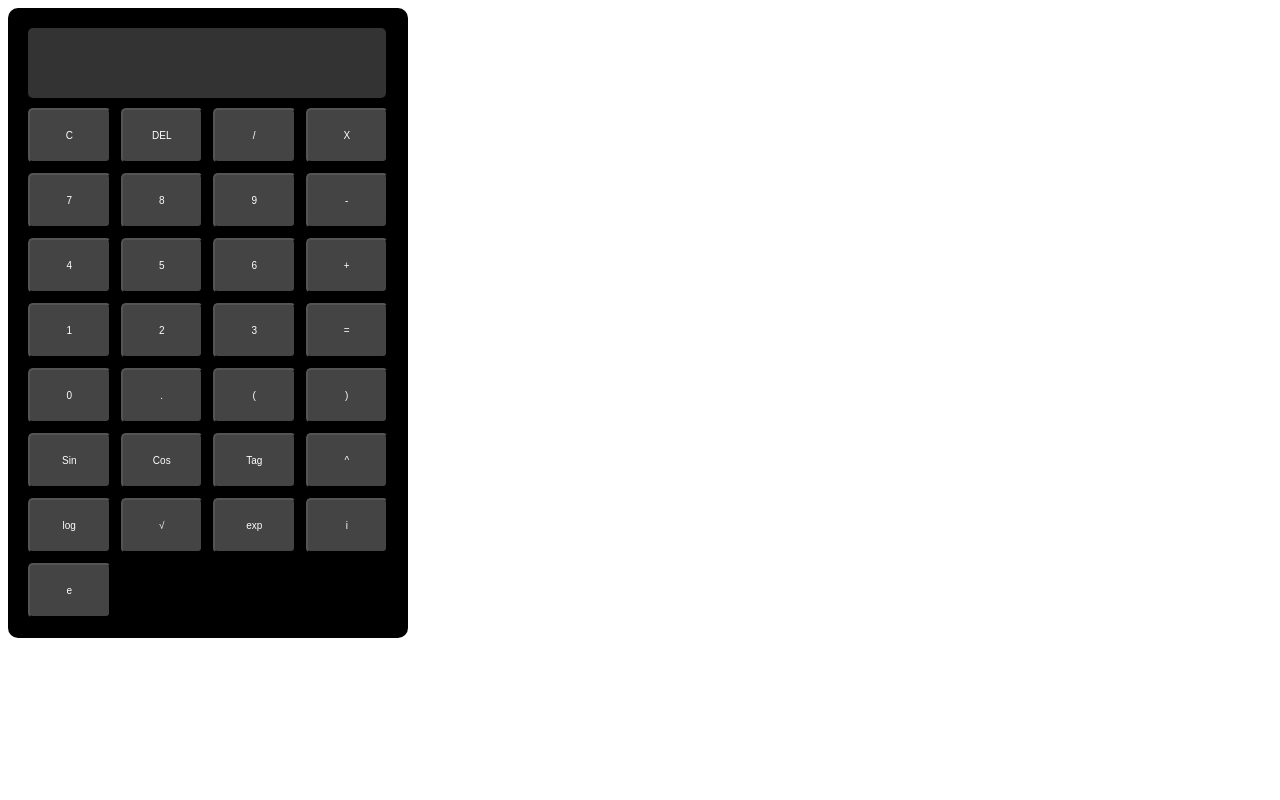
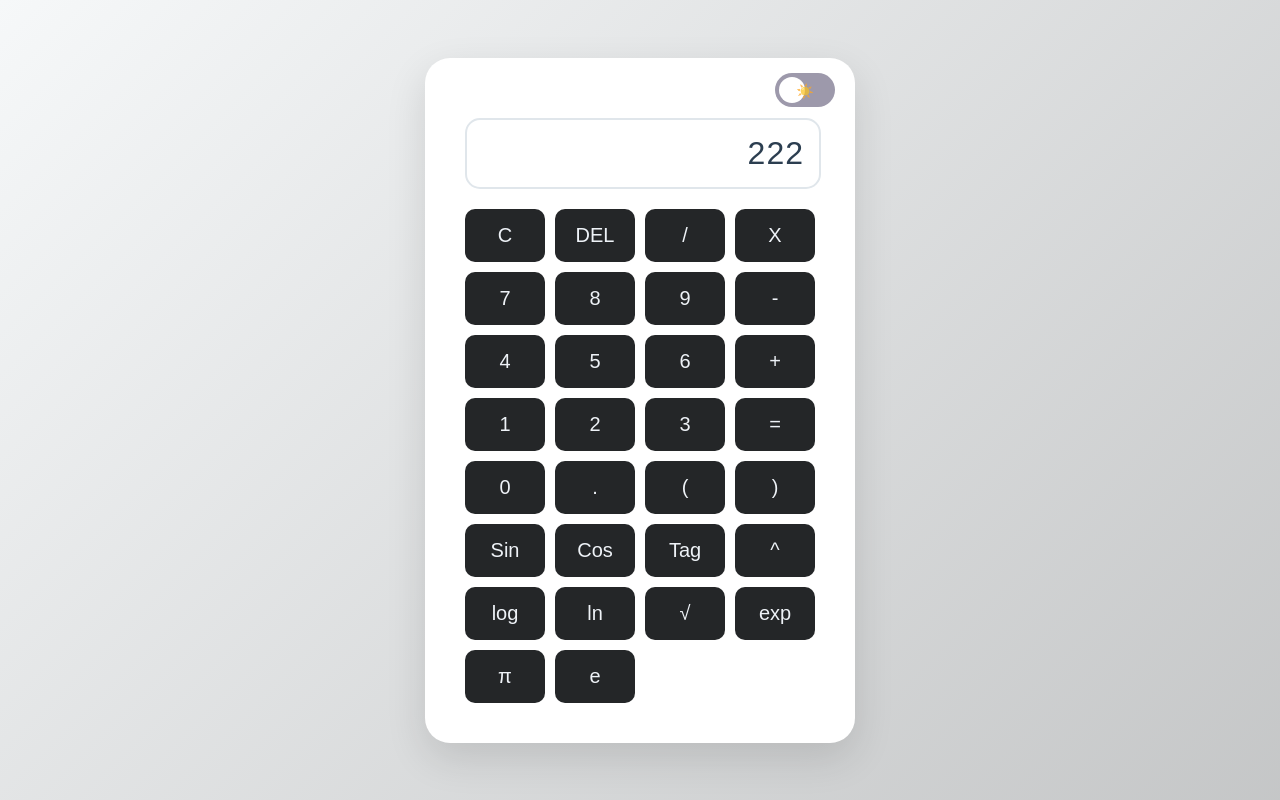
Before and after one commit to Ubaldo-San-Juan/scientific-calculator-app, an Angular app: page / in a window 1280 px wide. Built offline with nearby package versions, Linux system fonts and the light colour scheme.

Commit message:
Light mode added

```diff
--- a/src/app/calculator/calculator.component.css
+++ b/src/app/calculator/calculator.component.css
@@ -1,25 +1,98 @@
-.calculator{
+
+.dark-mode {
+  --bg-primary: #121212;
+  --bg-secondary: #1e1e1e;
+  --text-primary: #e0e0e0;
+  --text-secondary: #b0b0b0;
+  --border-color: #333;
+  --button-bg: #2a2a2a;
+  --button-hover: #3a3a3a;
+  --button-active: #4a4a4a;
+}
+.toggle-switch {
+  position: absolute;
+  top: 15px;
+  right: 20px;
   display: inline-block;
-  padding: 20px;
-  background-color: #000;
-  border-radius: 10px;
-  width: 360px;
-
+  width: 60px;
+  height: 34px;
 }
 
-.calculator-screen{
+.toggle-switch input {
+  opacity: 0;
+  width: 0;
+  height: 0;
+}
 
-  width: 94%;
-  height: 50px;
-  font-size: 24px;
+.slider {
+  position: absolute;
+  cursor: pointer;
+  top: 0;
+  left: 0;
+  right: 0;
+  bottom: 0;
+  background-color: #9d99ab;
+  transition: .4s;
+  border-radius: 34px;
+}
+
+.slider:before {
+  position: absolute;
+  content: "";
+  height: 26px;
+  width: 26px;
+  left: 4px;
+  bottom: 4px;
+  background-color: white;
+  transition: .4s;
+  border-radius: 50%;
+}
+
+input:checked + .slider {
+  background-color: #2196F3;
+}
+
+input:checked + .slider:before {
+  transform: translateX(26px);
+}
+
+.slider::after {
+  content: '☀️';
+  position: absolute;
+  top: 50%;
+  left: 50%;
+  transform: translate(-50%, -50%);
+  font-size: 14px;
+  opacity: 0.7;
+}
+
+input:checked + .slider::after {
+  content: '🌙';
+}
+
+.calculator{
+  background-color: var(--bg-secondary);
+  border-radius: 25px;
+  box-shadow: 0 15px 40px rgba(0, 0, 0, 0.12);
+  padding: 40px;
+  width: 350px;
+  height: 100%;
+  transition: all 0.3s ease;
+  position: relative;
+}
+
+.calculator-screen {
+  width: 92%;
+  font-size: 32px;
   text-align: right;
-  padding: 10px;
-  margin-bottom: 10px;
-  border: none;
-  border-radius: 5px;
-  background-color: #333;
-  color: #fff;
-
+  padding: 15px;
+  margin-top: 20px;
+  margin-bottom: 20px;
+  border: 2px solid var(--border-color);
+  border-radius: 15px;
+  background-color: color-mix(in srgb, var(--bg-secondary) 95%, white);
+  color: var(--text-primary);
+  letter-spacing: 1px;
 }
 
 .calculator-buttons{
@@ -29,18 +102,24 @@
 }
 
 button {
-  padding: 20px;
-  font-size: 10px;
-  border-radius: 5px;
-  background-color: #444;
-  color: white;
+  padding: 15px;
+  font-size: 20px;
+  font-weight: 500;
+  border: none;
+  border-radius: 10px;
+  background-color: var(--button-bg);
+  color: var(--text-secondary);
   cursor: pointer;
+  transition: all 0.2s ease;
 }
 
 button:hover {
-  background-color: #555;
+  background-color: var(--button-hover);
+  transform: scale(1.05);
+  box-shadow: 0 5px 15px rgba(0,0,0,0.08);
 }
 
 button:active {
-  background-color: #888;
+  transform: scale(0.95);
+  background-color: var(--button-active);
 }
--- a/src/app/calculator/calculator.component.html
+++ b/src/app/calculator/calculator.component.html
@@ -1,40 +1,45 @@
 <div class="calculator">
-  <input type="text" class="calculator-screen" disabled>
+  <label class="toggle-switch">
+    <input type="checkbox" id="themeToggle">
+    <span class="slider"></span>
+  </label>
+  <input type="text" class="calculator-screen" [value]="display" disabled>
 
   <div class="calculator-buttons">
-    <button>C</button>
-    <button>DEL</button>
-    <button>/</button>
-    <button>X</button>
+    <button (click)="clearInput()">C</button>
+    <button (click)="delete()">DEL</button>
+    <button (click)="addValueToInput('/')">/</button>
+    <button (click)="addValueToInput('*')">X</button>
 
-    <button>7</button>
-    <button>8</button>
-    <button>9</button>
-    <button>-</button>
+    <button (click)="addValueToInput('7')">7</button>
+    <button (click)="addValueToInput('8')">8</button>
+    <button (click)="addValueToInput('9')">9</button>
+    <button (click)="addValueToInput('-')">-</button>
 
-    <button>4</button>
-    <button>5</button>
-    <button>6</button>
-    <button>+</button>
+    <button (click)="addValueToInput('4')">4</button>
+    <button (click)="addValueToInput('5')">5</button>
+    <button (click)="addValueToInput('6')">6</button>
+    <button (click)="addValueToInput('+')">+</button>
 
-    <button>1</button>
-    <button>2</button>
-    <button>3</button>
-    <button>=</button>
+    <button (click)="addValueToInput('1')">1</button>
+    <button (click)="addValueToInput('2')">2</button>
+    <button (click)="addValueToInput('3')">3</button>
+    <button (click)="addValueToInput('=')">=</button>
 
-    <button>0</button>
-    <button>.</button>
+    <button (click)="addValueToInput('0')">0</button>
+    <button (click)="addValueToInput('.')">.</button>
 
-    <button>(</button>
-    <button>)</button>
-    <button>Sin</button>
-    <button>Cos</button>
-    <button>Tag</button>
-    <button>^</button>
-    <button>log</button>
-    <button>√</button>
-    <button>exp</button>
-    <button>i</button>
-    <button>e</button>
+    <button (click)="addValueToInput('(')">(</button>
+    <button (click)="addValueToInput(')')">)</button>
+    <button (click)="addValueToInput('sin(')">Sin</button>
+    <button (click)="addValueToInput('cos(')">Cos</button>
+    <button (click)="addValueToInput('tag(')">Tag</button>
+    <button (click)="addValueToInput('^')">^</button>
+    <button (click)="addValueToInput('log(')">log</button>
+    <button (click)="addValueToInput('ln(')">ln</button>
+    <button (click)="addValueToInput('sqrt(')">√</button>
+    <button (click)="addValueToInput('exp(')">exp</button>
+    <button (click)="addValueToInput('pi(')">π</button>
+    <button (click)="addValueToInput('e(')">e</button>
   </div>
 </div>
--- a/src/app/calculator/calculator.component.ts
+++ b/src/app/calculator/calculator.component.ts
@@ -6,5 +6,26 @@ import { Component } from '@angular/core';
   styleUrl: './calculator.component.css'
 })
 export class CalculatorComponent {
+  public display: string = '222';
+
+  addValueToInput( value: string): void {
+    if(this.display.length < 30) this.display += value;
+  }
+
+  clearInput(): void {
+    this.display = '';
+  }
+
+  delete(): void {
+    this.display = this.display.slice(0, -1);
+  }
+
+  calculate(): void {
+    try {
+
+    } catch (error) {
+      this.display = 'Error';
+    }
+  }
 
 }
--- a/src/styles.css
+++ b/src/styles.css
@@ -1 +1,23 @@
-/* You can add global styles to this file, and also import other style files */
+:root {
+  --bg-primary: #f6f8f9;
+  --bg-secondary: white;
+  --text-primary: #2c3e50;
+  --text-secondary: #eef2f7;
+  --border-color: #e0e6eb;
+  --button-bg: #242628;
+  --button-hover: #1f2123;
+  --button-active: #d1dae6;
+}
+
+
+body {
+  display: flex;
+  justify-content: center;
+  align-items: center;
+  height: 100vh;
+  background: linear-gradient(135deg, var(--bg-primary) 0%, color-mix(in srgb, var(--bg-primary) 80%, black) 100%);
+  font-family: 'Segoe UI', Tahoma, Geneva, Verdana, sans-serif;
+  margin: 0;
+  padding: 0;
+
+}
```
